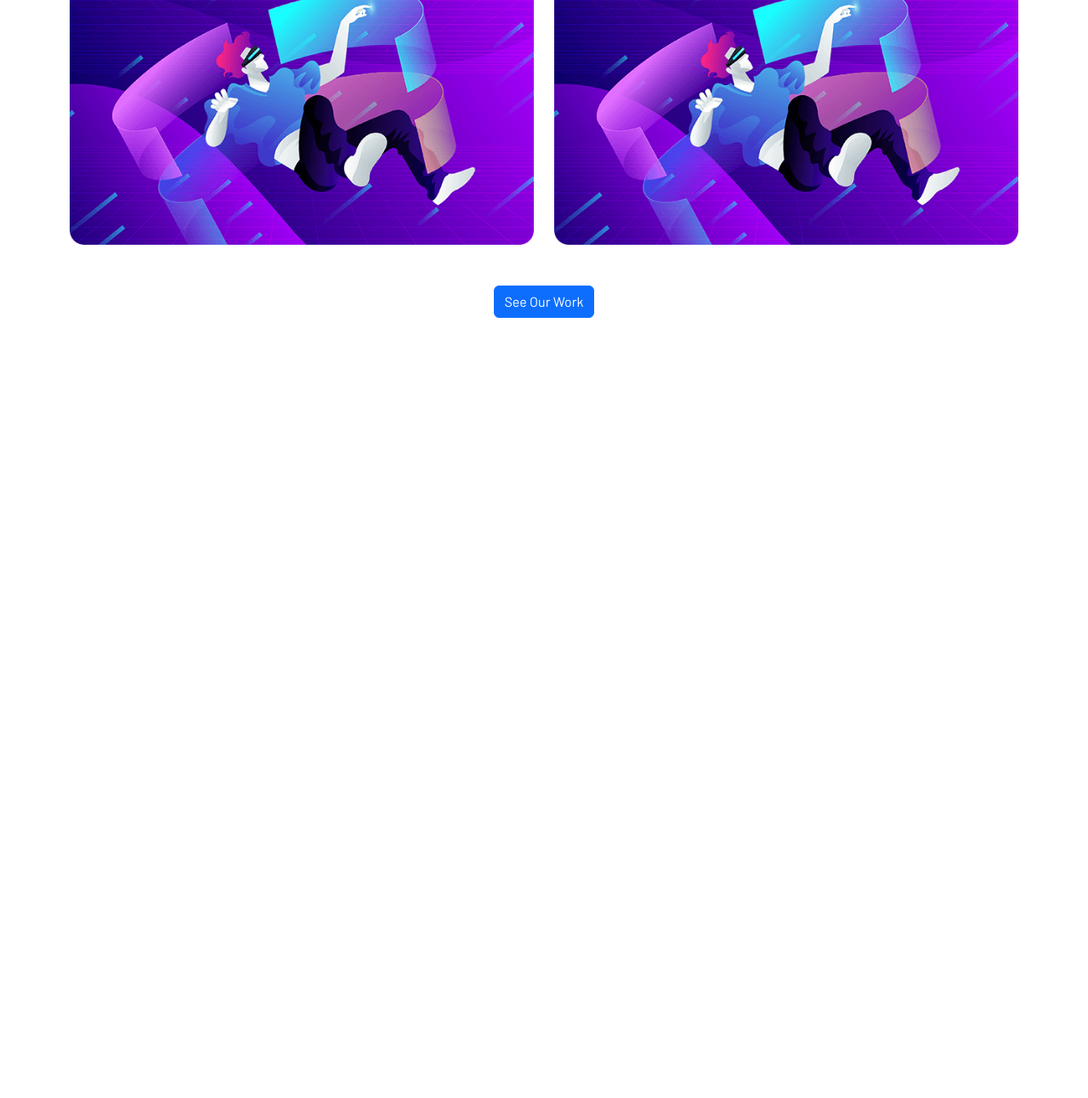
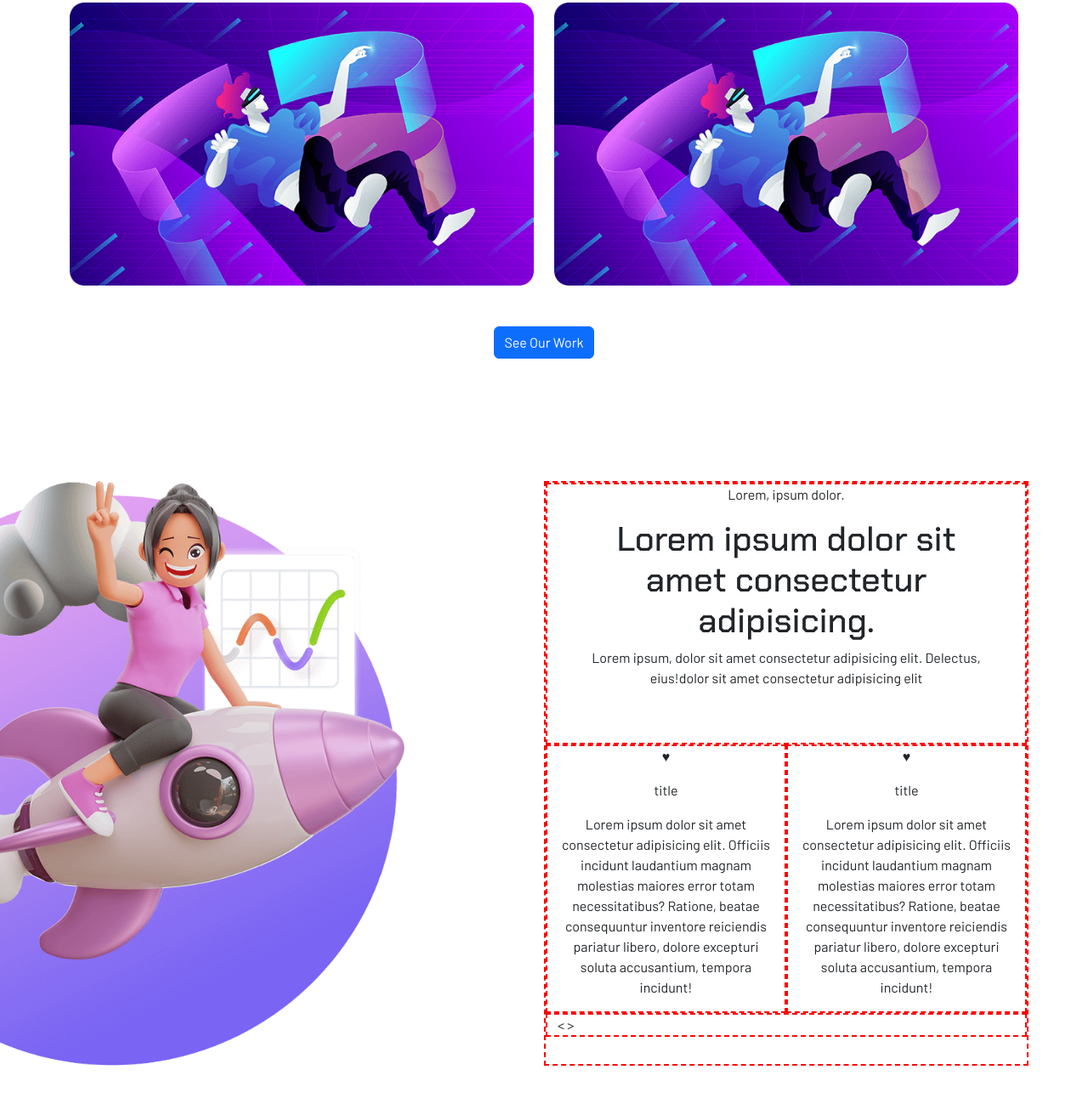
Before and after one commit to PaoloCardinale09/proj-html-vuejs, a plain HTML site: page index.html in a window 1280 px wide. Shown: the part 2712-4004 px from the top of the page at 85% size. Before the commit the page ends 3134 px from the top, so only its background shows below. Drawn offline with nearby package versions, Linux system fonts and the light colour scheme.

Commit message:
add our process section layout

```diff
--- a/css/style.css
+++ b/css/style.css
@@ -32,3 +32,9 @@ header {
   background-repeat: no-repeat;
   background-size: 40%;
 }
+
+/******** SECTION OUR PROCESS ********/
+#our-process--left > img {
+  height: 43rem;
+  margin-left: -18rem;
+}
--- a/index.html
+++ b/index.html
@@ -170,7 +170,7 @@
         <!-- END SECTION QUICK FACTS-->
 
         <!-- START SECTION OUR WORKS -->
-        <section id="our-works py-5">
+        <section id="our-works" class="py-5">
           <div class="container">
             <div class="row">
               <div class="col-8 offset-2">
@@ -197,6 +197,61 @@
             </div>
           </div>
         </section>
+        <!-- END SECTION OUR WORKS -->
+
+        <!-- START SECTION OUR PROCESS -->
+        <section id="our-process" class="py-5">
+          <div class="container">
+            <div class="row">
+              <div id="our-process--left" class="col-6">
+                <img src="./img/assets/process-thumb.png" alt="" />
+              </div>
+              <div id="our-process--right" class="col-6 dbg">
+                <div class="row">
+                  <div
+                    id="our-process--text "
+                    class="text-center px-5 pb-5 dbg"
+                  >
+                    <p>Lorem, ipsum dolor.</p>
+                    <h2 class="h1 family-text-title">
+                      Lorem ipsum dolor sit amet consectetur adipisicing.
+                    </h2>
+                    <p>
+                      Lorem ipsum, dolor sit amet consectetur adipisicing elit.
+                      Delectus, eius!dolor sit amet consectetur adipisicing elit
+                    </p>
+                  </div>
+                </div>
+                <div class="row text-center">
+                  <div class="col-6 dbg">
+                    <p>&hearts;</p>
+                    <p>title</p>
+                    <p>
+                      Lorem ipsum dolor sit amet consectetur adipisicing elit.
+                      Officiis incidunt laudantium magnam molestias maiores
+                      error totam necessitatibus? Ratione, beatae consequuntur
+                      inventore reiciendis pariatur libero, dolore excepturi
+                      soluta accusantium, tempora incidunt!
+                    </p>
+                  </div>
+                  <div class="col-6 dbg">
+                    <p>&hearts;</p>
+                    <p>title</p>
+                    <p>
+                      Lorem ipsum dolor sit amet consectetur adipisicing elit.
+                      Officiis incidunt laudantium magnam molestias maiores
+                      error totam necessitatibus? Ratione, beatae consequuntur
+                      inventore reiciendis pariatur libero, dolore excepturi
+                      soluta accusantium, tempora incidunt!
+                    </p>
+                  </div>
+                  <div id="our-process--arrow " class="text-start dbg">< ></div>
+                </div>
+              </div>
+            </div>
+          </div>
+        </section>
+        <!-- END SECTION OUR PROCESS -->
       </main>
     </div>
   </body>
```
